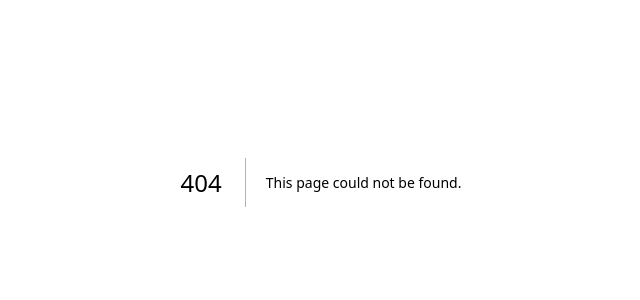
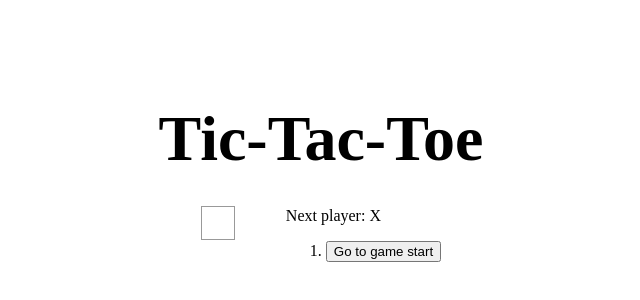
Before and after one commit to tztechno/tz_nextjs_fivestones, a Next.js app: page /index0 in a window 1280 px wide. Before the commit this address had no page. Shown: the part 218-518 px from the top of the page, without its empty margins (319-959 px from the left). Built offline with nearby package versions, Linux system fonts and the light colour scheme.

Commit message:
“2024-07-27”

```diff
--- a/components/Board.tsx
+++ b/components/Board.tsx
@@ -6,30 +6,25 @@ type SquareValue = 'X' | 'O' | null;
 interface BoardProps {
     squares: SquareValue[];
     onClick: (i: number) => void;
+    size: number;  // 追加: ボードのサイズ
 }
 
-export default function Board({ squares, onClick }: BoardProps) {
+export default function Board({ squares, onClick, size }: BoardProps) {
     const renderSquare = (i: number) => {
-        return <Square value={squares[i]} onClick={() => onClick(i)} />;
+        return <Square key={i} value={squares[i]} onClick={() => onClick(i)} />;
+    };
+
+    const renderRow = (row: number) => {
+        return (
+            <div key={row} className={styles.boardRow}>
+                {Array(size).fill(null).map((_, col) => renderSquare(row * size + col))}
+            </div>
+        );
     };
 
     return (
         <div>
-            <div className={styles.boardRow}>
-                {renderSquare(0)}
-                {renderSquare(1)}
-                {renderSquare(2)}
-            </div>
-            <div className={styles.boardRow}>
-                {renderSquare(3)}
-                {renderSquare(4)}
-                {renderSquare(5)}
-            </div>
-            <div className={styles.boardRow}>
-                {renderSquare(6)}
-                {renderSquare(7)}
-                {renderSquare(8)}
-            </div>
+            {Array(size).fill(null).map((_, i) => renderRow(i))}
         </div>
     );
 }
--- /dev/null
+++ b/pages/index0.tsx
@@ -0,0 +1,93 @@
+import { useState } from 'react';
+import Head from 'next/head';
+import styles from '../styles/Home.module.css';
+import Board from '../components/Board';
+
+type SquareValue = 'X' | 'O' | null;
+
+export default function Home() {
+    const [history, setHistory] = useState<SquareValue[][]>([Array(9).fill(null)]);
+    const [stepNumber, setStepNumber] = useState<number>(0);
+    const [xIsNext, setXIsNext] = useState<boolean>(true);
+
+    const calculateWinner = (squares: SquareValue[]): SquareValue => {
+        const lines = [
+            [0, 1, 2],
+            [3, 4, 5],
+            [6, 7, 8],
+            [0, 3, 6],
+            [1, 4, 7],
+            [2, 5, 8],
+            [0, 4, 8],
+            [2, 4, 6],
+        ];
+        for (let i = 0; i < lines.length; i++) {
+            const [a, b, c] = lines[i];
+            if (squares[a] && squares[a] === squares[b] && squares[a] === squares[c]) {
+                return squares[a];
+            }
+        }
+        return null;
+    };
+
+    const handleClick = (i: number): void => {
+        const currentHistory = history.slice(0, stepNumber + 1);
+        const current = currentHistory[currentHistory.length - 1];
+        const squares = [...current];
+        if (calculateWinner(squares) || squares[i]) {
+            return;
+        }
+        squares[i] = xIsNext ? 'X' : 'O';
+        setHistory([...currentHistory, squares]);
+        setStepNumber(currentHistory.length);
+        setXIsNext(!xIsNext);
+    };
+
+    const jumpTo = (step: number): void => {
+        setStepNumber(step);
+        setXIsNext(step % 2 === 0);
+    };
+
+    const current = history[stepNumber];
+    const winner = calculateWinner(current);
+
+    const moves = history.map((step, move) => {
+        const desc = move ?
+            'Go to move #' + move :
+            'Go to game start';
+        return (
+            <li key={move}>
+                <button onClick={() => jumpTo(move)}>{desc}</button>
+            </li>
+        );
+    });
+
+    let status: string;
+    if (winner) {
+        status = 'Winner: ' + winner;
+    } else {
+        status = 'Next player: ' + (xIsNext ? 'X' : 'O');
+    }
+
+    return (
+        <div className={styles.container}>
+            <Head>
+                <title>Tic-Tac-Toe</title>
+                <link rel="icon" href="/favicon.ico" />
+            </Head>
+
+            <main className={styles.main}>
+                <h1 className={styles.title}>Tic-Tac-Toe</h1>
+                <div className={styles.game}>
+                    <div className={styles.gameBoard}>
+                        <Board squares={current} onClick={(i: number) => handleClick(i)} />
+                    </div>
+                    <div className={styles.gameInfo}>
+                        <div>{status}</div>
+                        <ol>{moves}</ol>
+                    </div>
+                </div>
+            </main>
+        </div>
+    );
+}
```
Also changed, not shown: components/Board0.tsx (added, +35 -0 lines), pages/index.tsx (+40 -52 lines).
